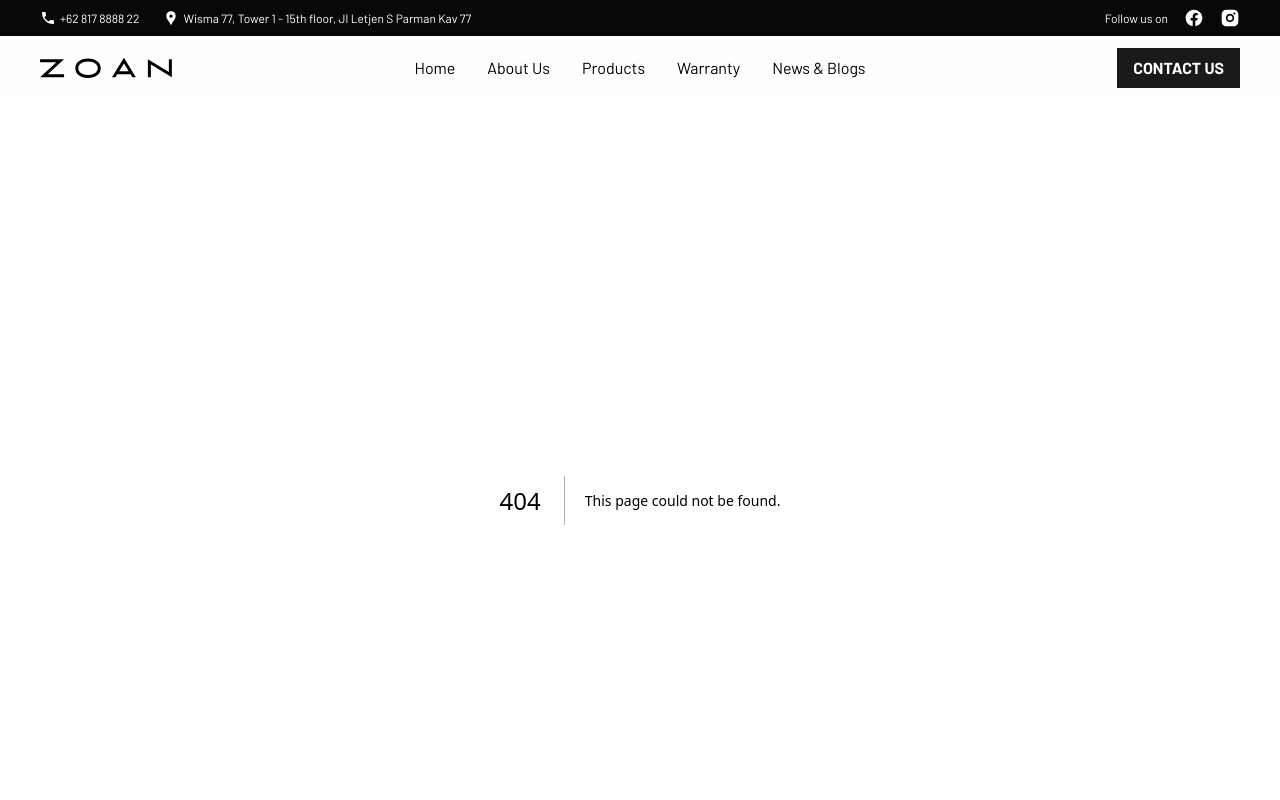
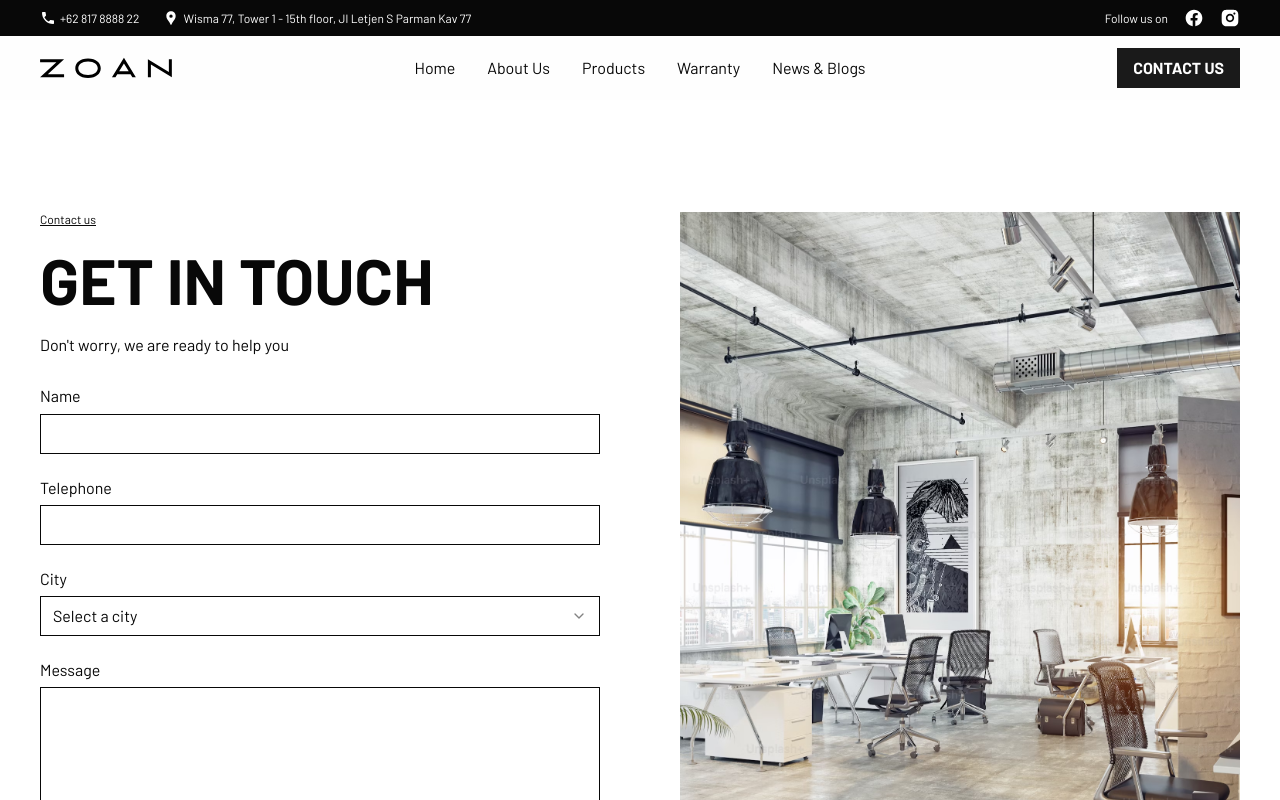
Before and after one commit to hrndbrs/zoan-client, a Next.js app: page /contact in a window 1280 px wide. Before the commit this address had no page. Shown: the top 800 px of the page. Built offline with nearby package versions, Linux system fonts and the light colour scheme.

Commit message:
feat: created /contact page
- form submit function is not functioning somehow. will need to get back
  to this component later

```diff
--- /dev/null
+++ b/app/contact/page.tsx
@@ -0,0 +1,64 @@
+"use client";
+
+import Image from "next/image";
+import { SplitContentWrapper, CustomForm } from "@/components/shared";
+import { InputFieldProps } from "@/components/shared/form/CustomForm";
+import { contactFormSchema, ContactFormSchemaType } from "@/lib/zod/schema";
+
+export default function ContactUs() {
+  const inputFields: InputFieldProps[] = [
+    { name: "name" },
+    { name: "phone", label: "Telephone" },
+    {
+      name: "city",
+      inputType: "select",
+      options: [
+        { value: "Jakarta", label: "Jakarta" },
+        { value: "Bandung", label: "Bandung" },
+        { value: "Surabaya", label: "Surabaya" },
+      ],
+      placeholder: "Select a city",
+    },
+    { name: "message", inputType: "textarea" },
+  ];
+
+  function handleSubmit(values: ContactFormSchemaType) {
+    console.log(values);
+  }
+
+  return (
+    <section id="contact-form" className="py-28 px-5 max-md:py-16">
+      <SplitContentWrapper
+        left={
+          <div>
+            <div className="flex flex-col mb-8 gap-4">
+              <p className="text-body-12 underline">Contact us</p>
+              <h3 className="text-h3 uppercase font-bold max-md:text-h4">Get In Touch</h3>
+              <p className="text-body-16">Don&apos;t worry, we are ready to help you</p>
+            </div>
+            <CustomForm
+              schema={contactFormSchema}
+              inputFields={inputFields}
+              onSubmit={handleSubmit}
+              buttonClassName="self-start"
+            >
+              Send Message
+            </CustomForm>
+          </div>
+        }
+        right={
+          <div className="relative max-md:hidden">
+            <Image
+              src="/images/company-profile/company-img.avif"
+              alt="certifications"
+              fill
+              style={{
+                objectFit: "cover",
+              }}
+            />
+          </div>
+        }
+      />
+    </section>
+  );
+}
--- /dev/null
+++ b/assets/static.ts
@@ -0,0 +1,22 @@
+export const routes = [
+  {
+    name: "Home",
+    path: "/",
+  },
+  {
+    name: "About Us",
+    path: "/about-us",
+  },
+  {
+    name: "Products",
+    path: "/products",
+  },
+  {
+    name: "Warranty",
+    path: "/warranty",
+  },
+  {
+    name: "News & Blogs",
+    path: "/news",
+  },
+];
--- a/components/sections/warranty/WarrantyClaimForm.tsx
+++ b/components/sections/warranty/WarrantyClaimForm.tsx
@@ -1,6 +1,6 @@
 "use client";
 
-import { warrantyClaimFormSchema } from "@/lib/zod/schema";
+import { warrantyClaimFormSchema, WarrantyClaimFormSchemaType } from "@/lib/zod/schema";
 import { InputFieldProps } from "@/components/shared/form/CustomForm";
 import { CustomForm } from "@/components/shared";
 import { categories } from "@/lib/mockData";
@@ -24,7 +24,8 @@ export default function WarrantyClaimForm() {
     { name: "purchaseDate", type: "date", inputType: "date" },
     { name: "address", inputType: "textarea" },
   ];
-  function handleSubmit(values: any) {
+
+  function handleSubmit(values: WarrantyClaimFormSchemaType) {
     console.log(values);
   }
   return (
@@ -33,7 +34,7 @@ export default function WarrantyClaimForm() {
         <p className="text-body-16 uppercase font-bold">Services</p>
         <h3 className="text-h3 uppercase font-bold max-md:text-h4">Warranty Claim</h3>
         <p className="text-body-16">
-          Please fill out form below completely to make a warrayt claim for ZOAN products.
+          Please fill out form below completely to make a warranty claim for ZOAN products.
         </p>
       </div>
       <div className="inner-container !max-w-3xl">
--- a/components/shared/CallToAction.tsx
+++ b/components/shared/CallToAction.tsx
@@ -28,7 +28,7 @@ export default function CallToAction({ className, ...props }: React.HTMLAttribut
             <p className="text-center">Do you have any question about our products</p>
             <p className="text-center">Don&apos;t worry, we are here to help you!</p>
           </div>
-          <Link href="/contact-us" className="pt-4">
+          <Link href="/contact" className="pt-4">
             <Button>Contact Us</Button>
           </Link>
         </div>
--- a/components/shared/SplitContentWrapper.tsx
+++ b/components/shared/SplitContentWrapper.tsx
@@ -6,7 +6,7 @@ interface ContentWrapperProps extends React.HTMLAttributes<HTMLDivElement> {
 export default function ContentWrapper({ left, right, ...props }: ContentWrapperProps) {
   return (
     <div className="inner-container" {...props}>
-      <div className="grid gap-20 md:grid-cols-2">
+      <div className="grid gap-20 w-full md:grid-cols-2">
         {left}
         {right}
       </div>
--- a/components/shared/form/CustomForm.tsx
+++ b/components/shared/form/CustomForm.tsx
@@ -59,6 +59,7 @@ export default function CustomForm({
 
           return (
             <FormField
+              control={form.control}
               key={name}
               name={name}
               render={({ field }) => {
@@ -98,7 +99,9 @@ export default function CustomForm({
             />
           );
         })}
-        <Button className={buttonClassName}>{children || "Submit"}</Button>
+        <Button type="submit" className={buttonClassName}>
+          {children || "Submit"}
+        </Button>
       </form>
     </Form>
   );
--- a/components/shared/navigation/NavLinksContainer.tsx
+++ b/components/shared/navigation/NavLinksContainer.tsx
@@ -1,33 +1,11 @@
 import { Button } from "@/components/ui/button";
 import NavLink, { NavLinkProps } from "./NavLink";
+import { routes } from "@/assets/static";
 
 interface NavLinksContainerProps extends React.HTMLAttributes<HTMLUListElement> {
   navLinkProps?: Omit<NavLinkProps, "path">;
   showButton?: boolean;
 }
-
-const routes = [
-  {
-    name: "Home",
-    path: "/",
-  },
-  {
-    name: "About Us",
-    path: "/about-us",
-  },
-  {
-    name: "Products",
-    path: "/products",
-  },
-  {
-    name: "Warranty",
-    path: "/warranty",
-  },
-  {
-    name: "News & Blogs",
-    path: "/news",
-  },
-];
 
 export default function NavLinksContainer({
   className,
--- a/components/shared/navigation/NavigationMenu.tsx
+++ b/components/shared/navigation/NavigationMenu.tsx
@@ -1,3 +1,4 @@
+import Link from "next/link";
 import NavLinksContainer from "./NavLinksContainer";
 import MobileNavigation from "./MobileNavigation";
 import { Button } from "@/components/ui/button";
@@ -11,7 +12,9 @@ export default function NavigationMenu() {
           <LogoContainer fileName="zoan-h-dark.svg" className="flex items-stretch" />
           <NavLinksContainer className="flex justify-center gap-8 col-span-2 max-md:hidden" />
           <div className="flex justify-end items-center max-md:hidden">
-            <Button>Contact Us</Button>
+            <Link href="/contact">
+              <Button>Contact Us</Button>
+            </Link>
           </div>
           <MobileNavigation />
         </div>
--- a/lib/zod/schema.ts
+++ b/lib/zod/schema.ts
@@ -3,7 +3,7 @@ import { z } from "zod";
 export const contactFormSchema = z
   .object({
     name: z.string(),
-    telephone: z.string(),
+    phone: z.string(),
     city: z.string(),
     messsage: z.string(),
   })
@@ -21,3 +21,6 @@ export const warrantyClaimFormSchema = z
     address: z.string(),
   })
   .required();
+
+export type ContactFormSchemaType = z.infer<typeof contactFormSchema>;
+export type WarrantyClaimFormSchemaType = z.infer<typeof warrantyClaimFormSchema>;
```
